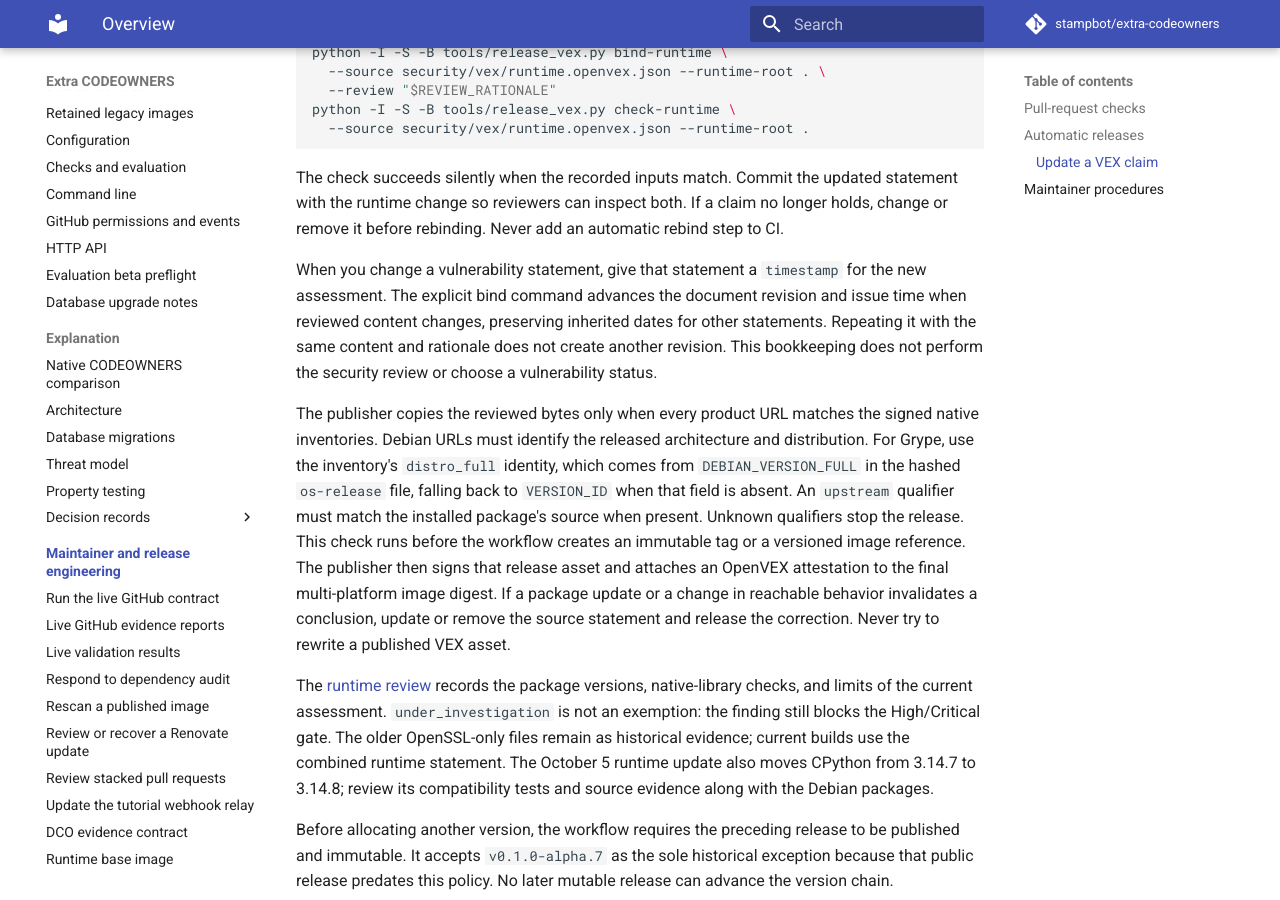
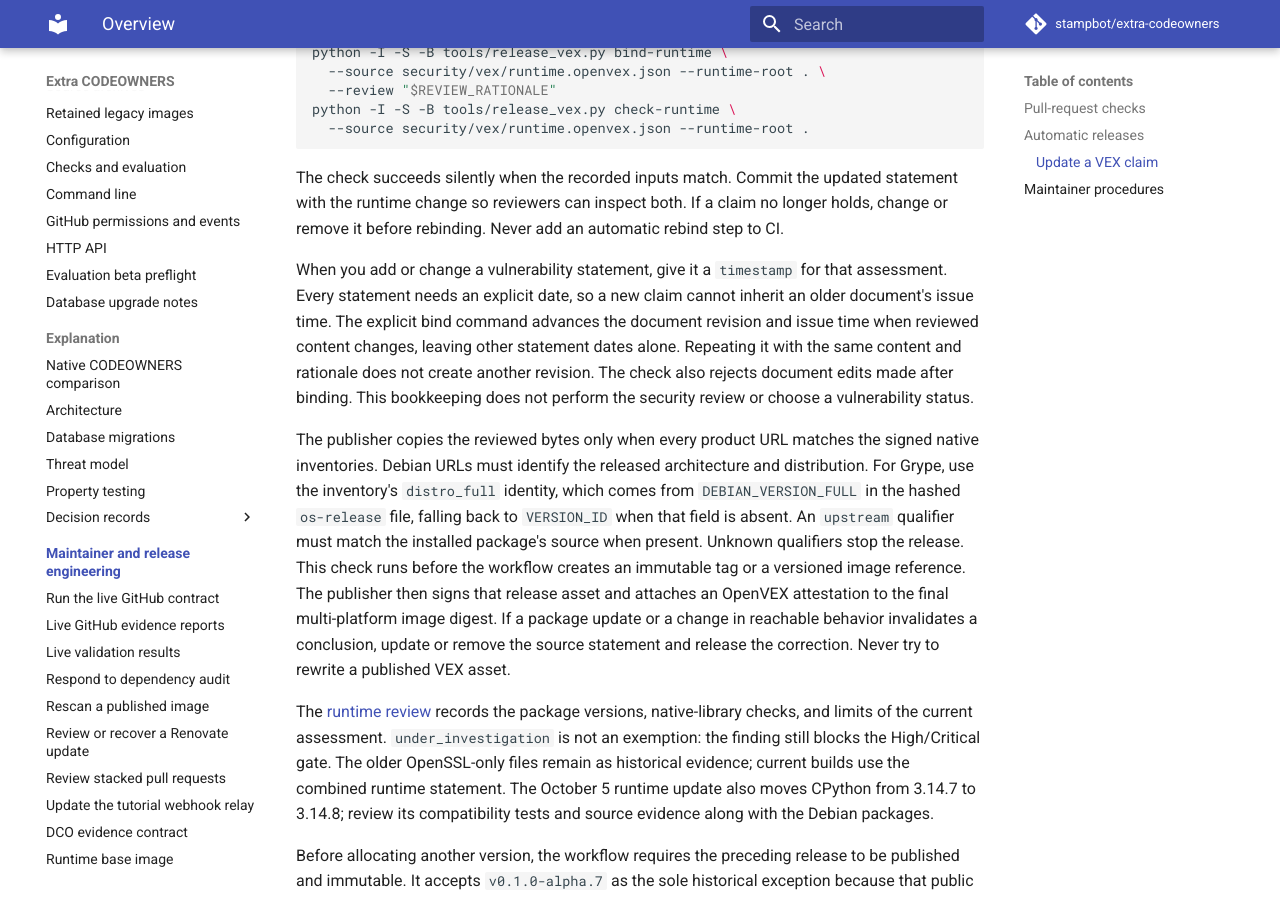
Before and after one commit to stampbot/extra-codeowners, an MkDocs documentation site: the page built from docs/maintainers/index.md, in a window 1280 px wide and 900 px high, scrolled down 3517 px. Built offline with MkDocs 1.6.1 and Material for MkDocs 9.7.7, drawn with Linux system fonts in a browser that asks for light colours; comment, search, counter and statistics services are not loaded.

Commit message:
fix: reject post-review VEX edits and undated statements
Signed-off-by: Danny Sauer <github@dannysauer.com>

```diff
--- a/docs/maintainers/index.md
+++ b/docs/maintainers/index.md
@@ -176,12 +176,14 @@ statement with the runtime change so reviewers can inspect both. If a claim no
 longer holds, change or remove it before rebinding. Never add an automatic
 rebind step to CI.
 
-When you change a vulnerability statement, give that statement a `timestamp`
-for the new assessment. The explicit bind command advances the document
-revision and issue time when reviewed content changes, preserving inherited
-dates for other statements. Repeating it with the same content and rationale
-does not create another revision. This bookkeeping does not perform the
-security review or choose a vulnerability status.
+When you add or change a vulnerability statement, give it a `timestamp` for
+that assessment. Every statement needs an explicit date, so a new claim cannot
+inherit an older document's issue time. The explicit bind command advances
+the document revision and issue time when reviewed content changes, leaving
+other statement dates alone. Repeating it with the same content and rationale
+does not create another revision. The check also rejects document edits made
+after binding. This bookkeeping does not perform the security review or choose
+a vulnerability status.
 
 The publisher copies the reviewed bytes only when every product URL matches the
 signed native inventories. Debian URLs must identify the released architecture
```
Also changed, not shown: 2 other files.
